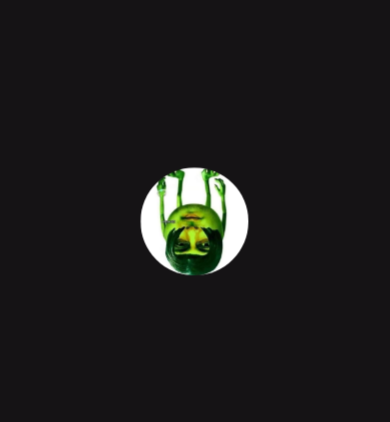
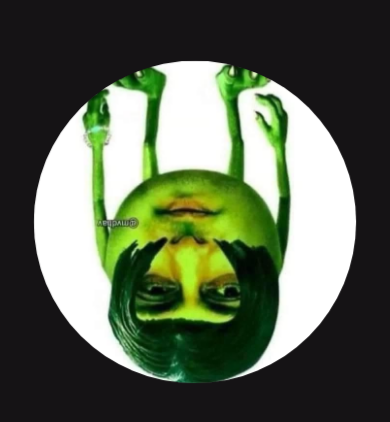
Before and after one commit to animeunlocked/free-wifi, a plain HTML site: page index.html in a window 390 px wide. Shown: the part 200-622 px from the top of the page. Drawn offline with Linux system fonts and the light colour scheme.

Commit message:
Update index.html

```diff
--- a/index.html
+++ b/index.html
@@ -30,8 +30,8 @@
         }
         @media(max-width:680px){
             img{
-                width: 25vw;
-                height: 25vw;
+                width: 75vw;
+                height: 75vw;
             }
         }
     </style>
@@ -39,4 +39,5 @@
 <body bgcolor="#151315">
     <img src="salmon bhai.jpg" alt="">
 </body>
+
 </html>
```
